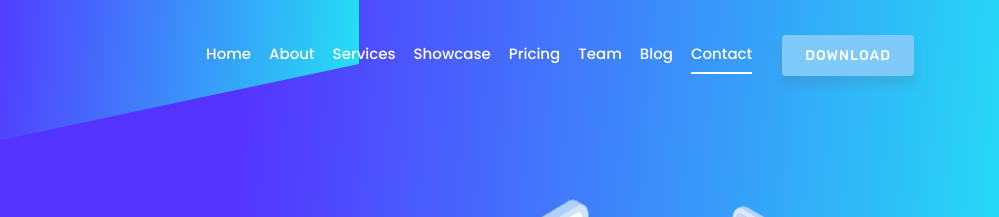
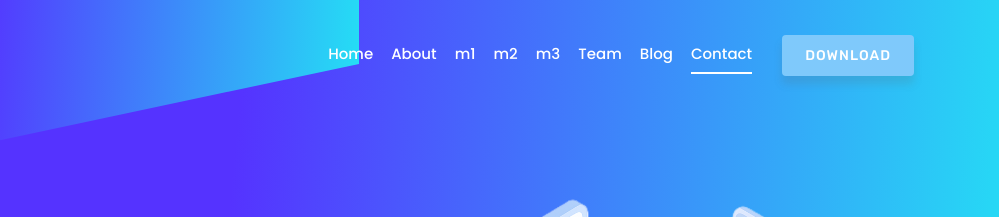
Before and after one commit to isuxrlab/isuxrlab.github.io, a plain HTML site: page index.html in a window 1280 px wide. Shown: the top 217 px of the page, 281-1280 px from the left. Drawn offline with Linux system fonts and the light colour scheme; files whose address does not match are found by name.

Commit message:
Update index.html

```diff
--- a/index.html
+++ b/index.html
@@ -46,13 +46,13 @@
                 <a class="nav-link page-scroll" href="#services">About</a>
               </li>
               <li class="nav-item">
-                <a class="nav-link page-scroll" href="#features">Services</a>
+                <a class="nav-link page-scroll" href="#features">m1</a>
               </li>
               <li class="nav-item">
-                <a class="nav-link page-scroll" href="#showcase">Showcase</a>
+                <a class="nav-link page-scroll" href="#showcase">m2</a>
               </li>
               <li class="nav-item">
-                <a class="nav-link page-scroll" href="#pricing">Pricing</a>
+                <a class="nav-link page-scroll" href="#pricing">m3</a>
               </li>
               <li class="nav-item">
                 <a class="nav-link page-scroll" href="#team">Team</a>
```
